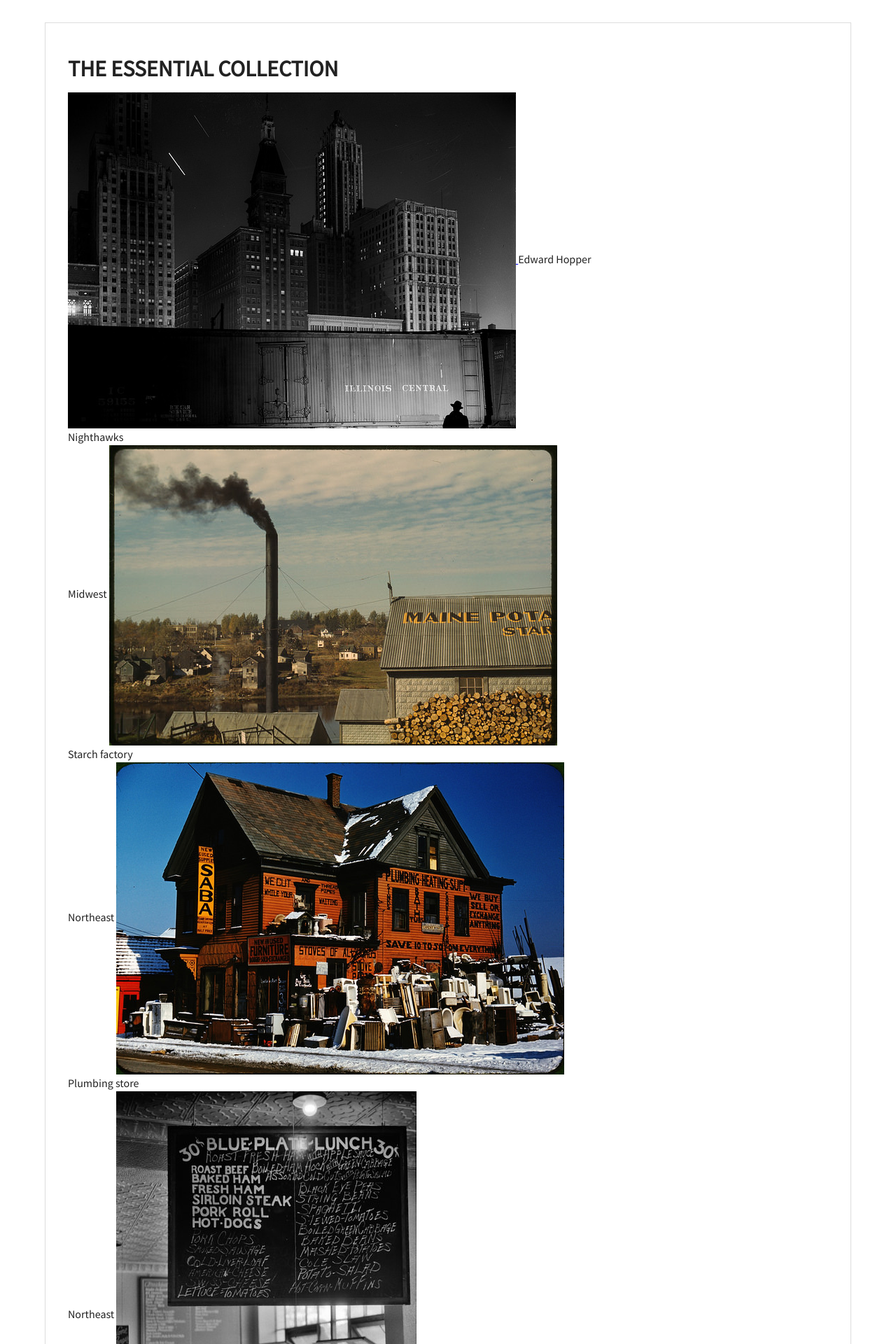
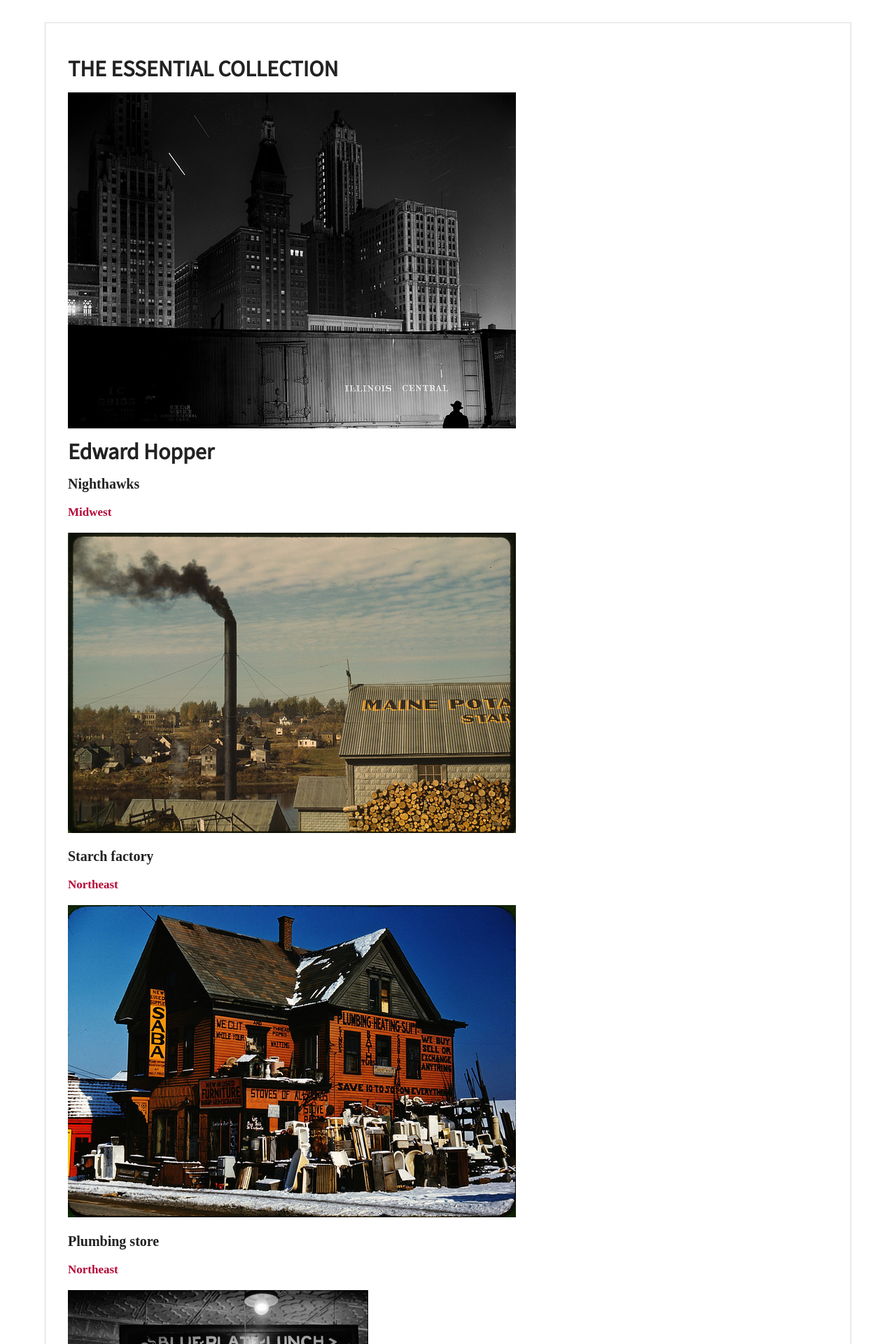
Before and after one commit to jacktollman/ChicagoArtInstitute, a Jekyll site: the page built from index.md, in a window 1280 px wide. Shown: the top 1920 px of the page at 70% size. Built offline with Jekyll 4.4.1, drawn with Linux system fonts in a browser that asks for light colours.

Commit message:
Update home.html

```diff
--- a/_layouts/home.html
+++ b/_layouts/home.html
@@ -31,9 +31,9 @@
 		<a href="{{ site.baseurl }}{{ p.url }}">
                       <img src="{{ site.baseurl }}{{ p.image }}" alt="{{ p.title }}">
                 </a>
-		{{ p.artist}}</br>
-		{{ p.title }}</br>
-		{{ p.location }}
+		<h1>{{ p.artist}}</h1>
+		<h2>{{ p.title }}</h2>
+		<h3>{{ p.location }}</h3>
 
          {% endfor %}
 
```
